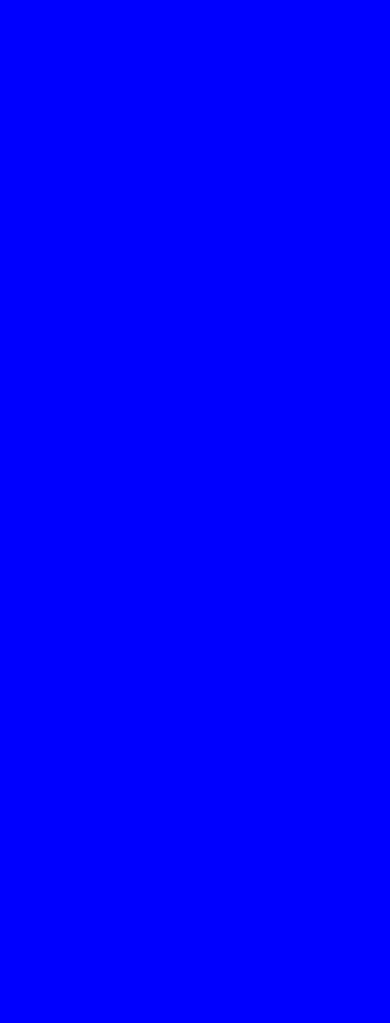
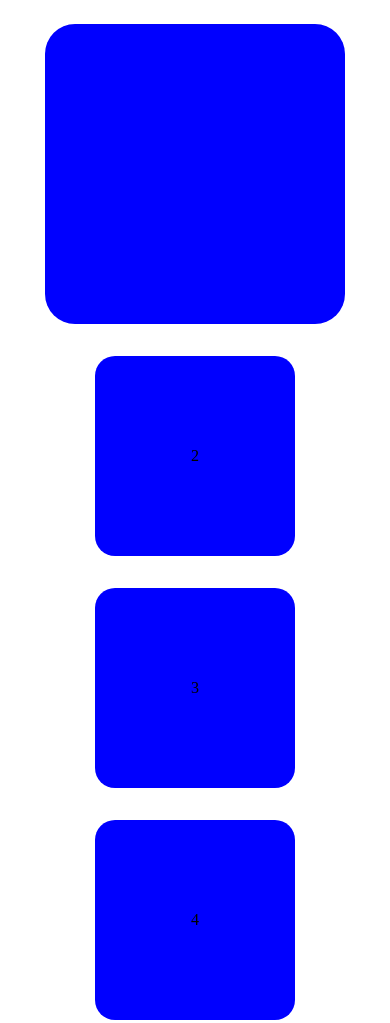
Before and after one commit to jamesfowler-dev/stripe-payment-project, a plain HTML site: page index.html in a window 390 px wide. Shown: the top 1023 px of the page. Before the commit the page ends 844 px from the top, so only its background shows below. Drawn offline with Linux system fonts and the light colour scheme.

Commit message:
add 5 divs to check responsiveness, add Stripe button and styling

```diff
--- a/assets/css/style.css
+++ b/assets/css/style.css
@@ -1,3 +1,27 @@
 body {
+}
+
+div {
+    display: flex;
+    flex-wrap: wrap;
+    flex-direction: row;
+    justify-content: center;
+    align-items: center;
+}
+
+.box {
     background-color: blue;
+    height: 200px;
+    width: 200px;
+    margin: 1rem;
+    border: black;
+    border-radius: 10%;
 }
+
+#stripe-button {
+    height: 300px;
+    width: 300px;
+    margin: 1rem;
+    border: black 10px;
+    border-radius: 10%;
+}
--- a/index.html
+++ b/index.html
@@ -9,7 +9,23 @@
 </head>
 
 <body>
+    <div class="container">
+        <div class="box" id="stripe-button">
+            <stripe-buy-button buy-button-id="buy_btn_1SLhG5HmIWMgJMx5qN9TvD5U"
+                publishable-key="pk_test_51SLgj9HmIWMgJMx5ky0Y1CAeZNFQnw7xFq4r2Xe8TcTLSp9AxC1Z7sxDMdQ6kBUPmbhzPcInpwM5oHwpNtCssPNf00p0Oj3wCJ">
+            </stripe-buy-button>
+        </div>
+        <div class="box">2</div>
+        <div class="box">3</div>
+        <div class="box">4</div>
+        <div class="box">5</div>
+    </div>
 
+    <!-- Main JS Script -->
+    <script src="assets/js/script.js"></script>
+    <!-- Stripe payment button -->
+    <script async src="https://js.stripe.com/v3/buy-button.js">
+    </script>
 </body>
 
 </html>
```
